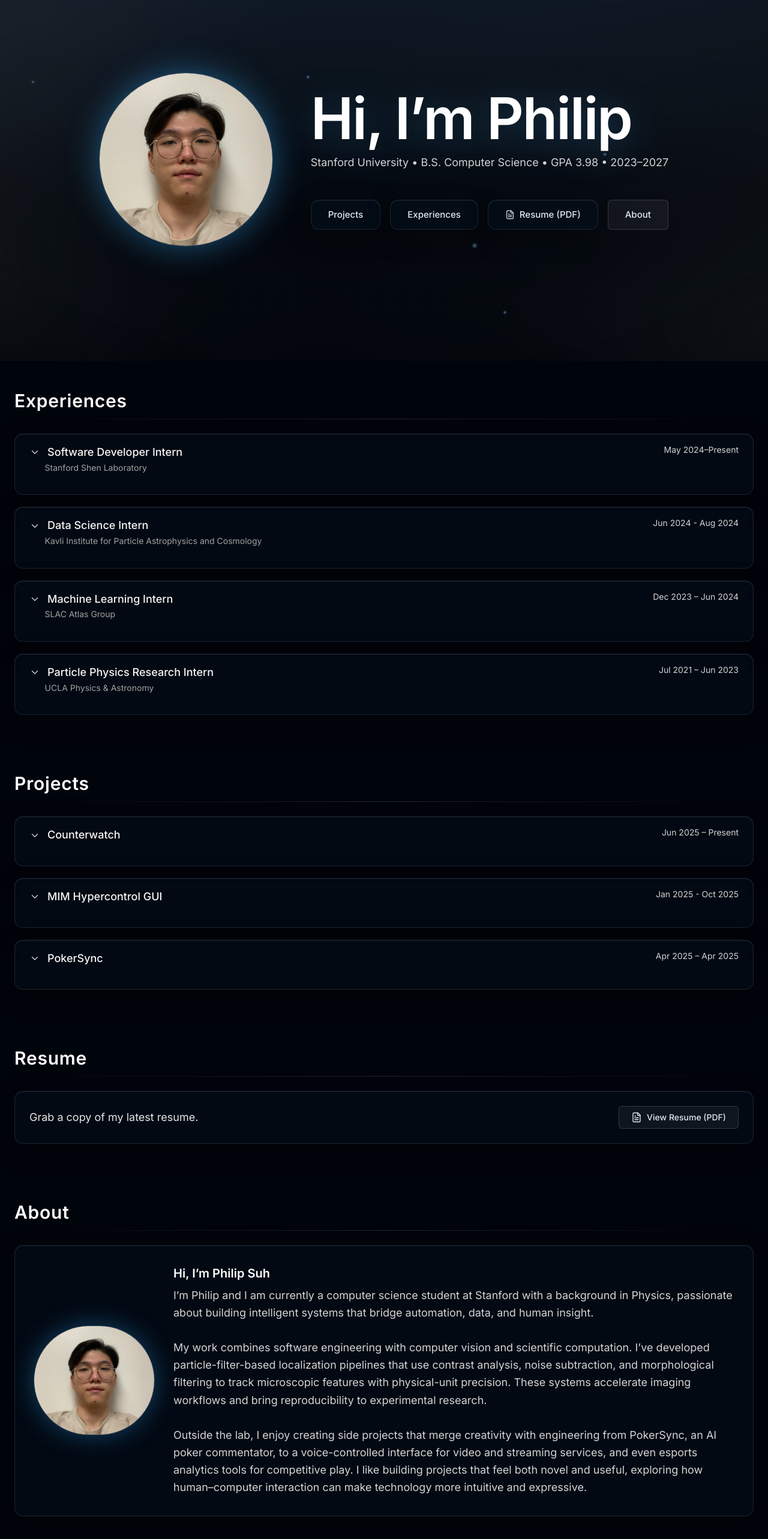
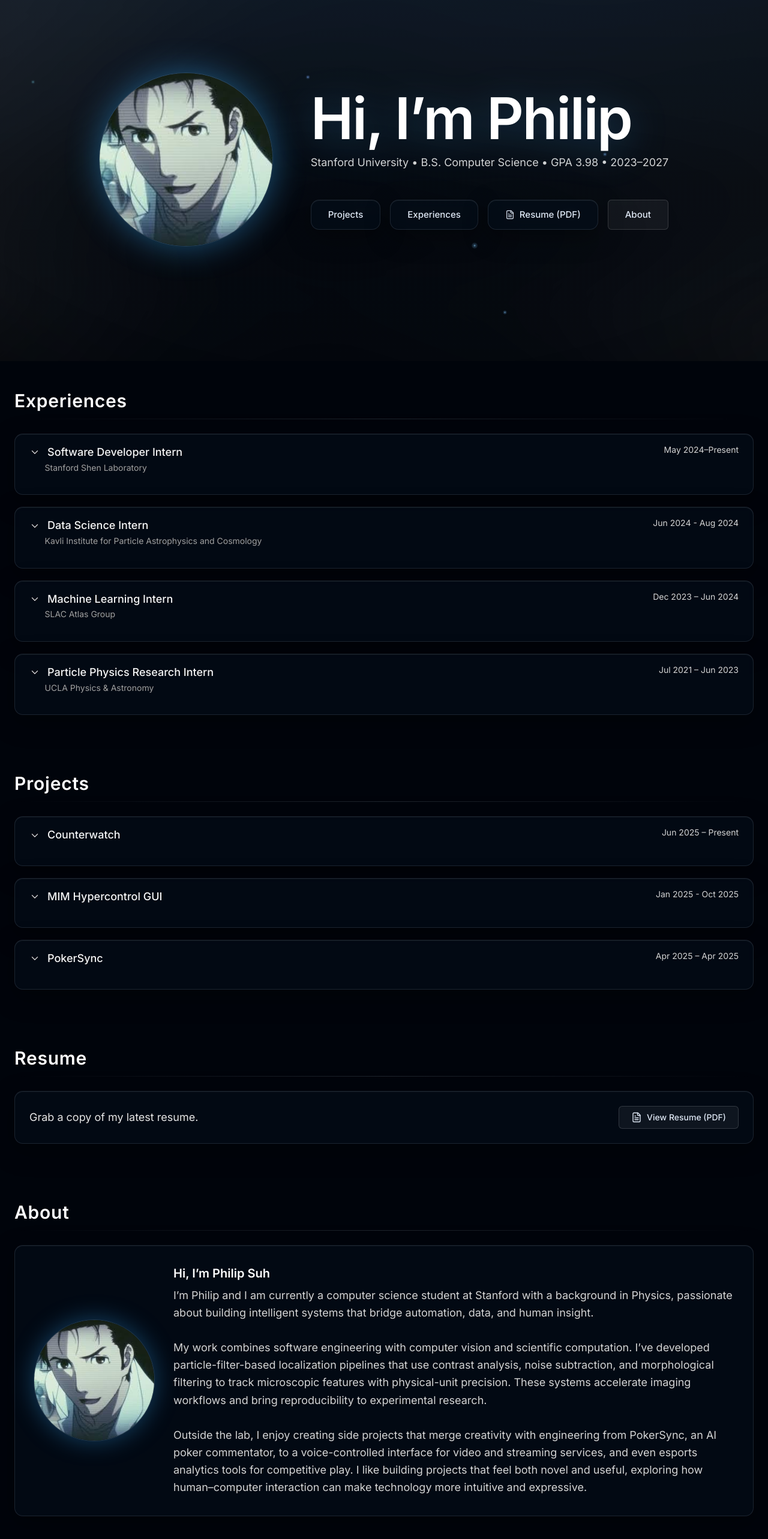
Before and after one commit to philipsuh004/website, a Next.js app: page / in a window 1280 px wide. Shown: the part 198-2764 px from the top of the page at 60% size. Built offline with nearby package versions, Linux system fonts and the light colour scheme.

Commit message:
photo change

```diff
--- a/src/app/page.tsx
+++ b/src/app/page.tsx
@@ -199,7 +199,7 @@ export default function Page() {
           <div className="panel p-8 flex flex-col md:flex-row items-center gap-8">
             <div className="flex-shrink-0">
               <Image
-                src="/photo.png"
+                src="/photo.png?v=2"
                 alt="Philip Suh"
                 width={200}
                 height={200}
@@ -303,7 +303,7 @@ function Intro() {
         {/* Portrait */}
         <div className="flex-shrink-0">
           <Image
-            src="/photo.png"
+            src="/photo.png?v=2"
             alt="Philip Suh"
             width={300}
             height={300}
```
Also changed, not shown: public/photo.png.
